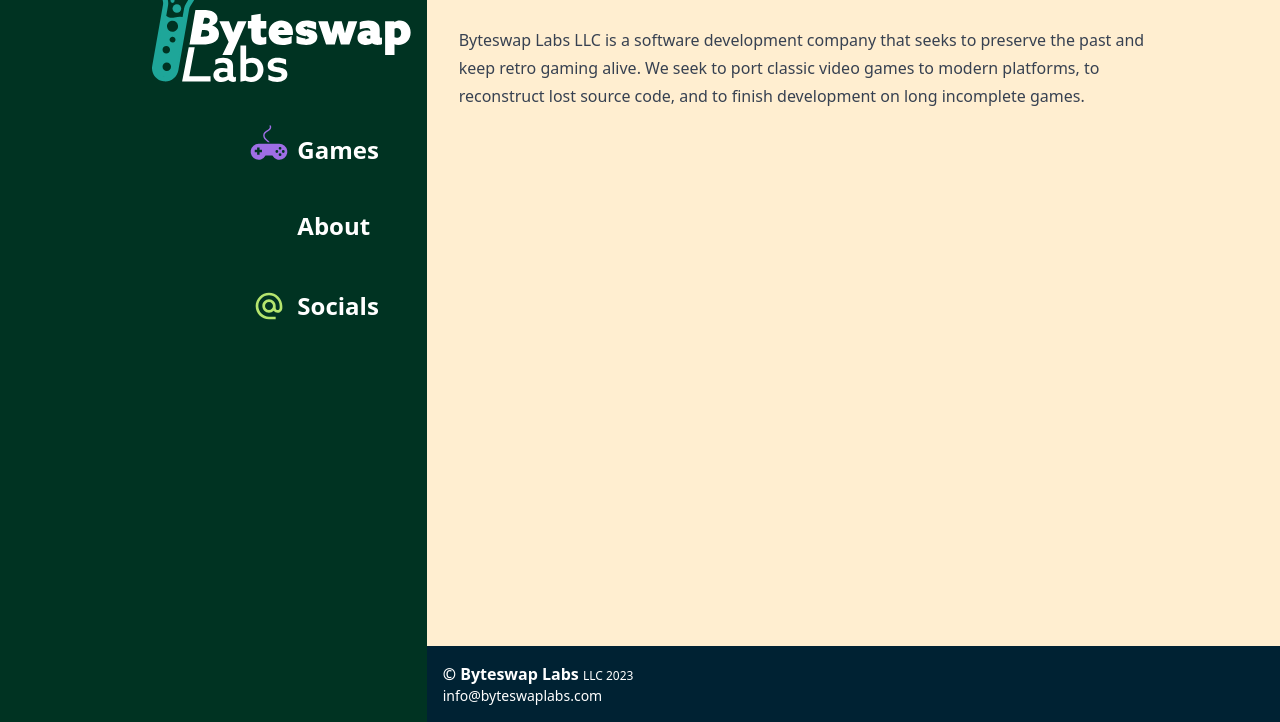
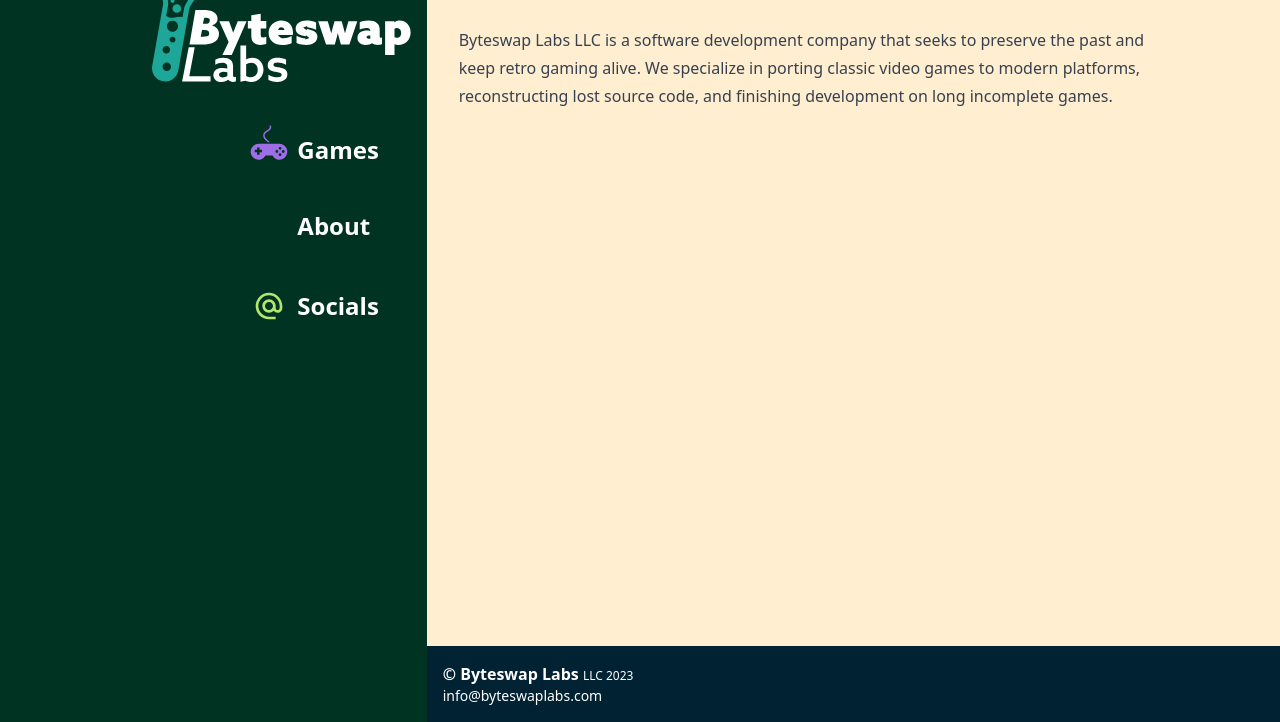
Before and after one commit to ByteswapLabs/byteswaplabs.com, a Gatsby site: page /about in a window 1280 px wide. Shown: the part 78-800 px from the top of the page. Built offline with nearby package versions, Linux system fonts and the light colour scheme; Gatsby itself is replaced by a stand-in of ours; some icons are missing.

Commit message:
Update about.mdx (#42)
* Update about.mdx

* Update about.mdx

```diff
--- a/src/content/about.mdx
+++ b/src/content/about.mdx
@@ -1,3 +1,3 @@
 # About Us
 
-Byteswap Labs LLC is a software development company that seeks to preserve the past and keep retro gaming alive. We seek to port classic video games to modern platforms, to reconstruct lost source code, and to finish development on long incomplete games.
+Byteswap Labs LLC is a software development company that seeks to preserve the past and keep retro gaming alive. We specialize in porting classic video games to modern platforms, reconstructing lost source code, and finishing development on long incomplete games.
```
